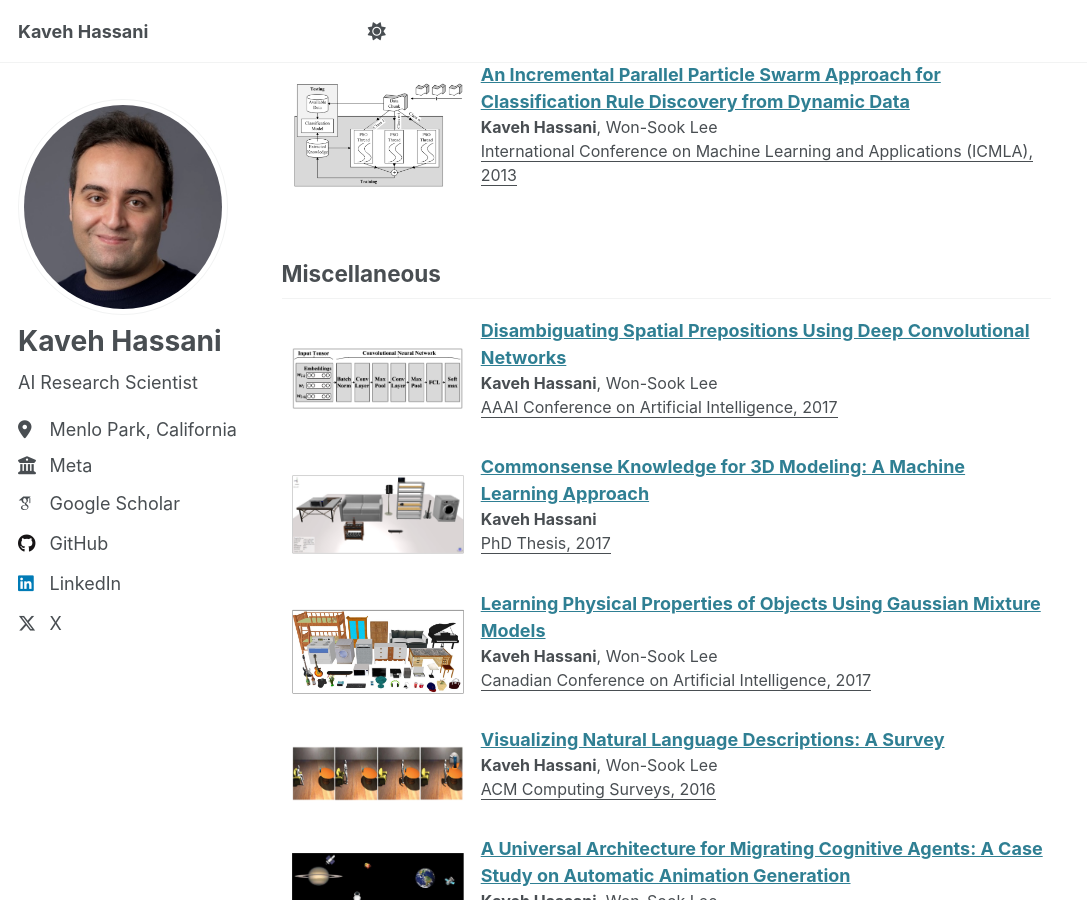
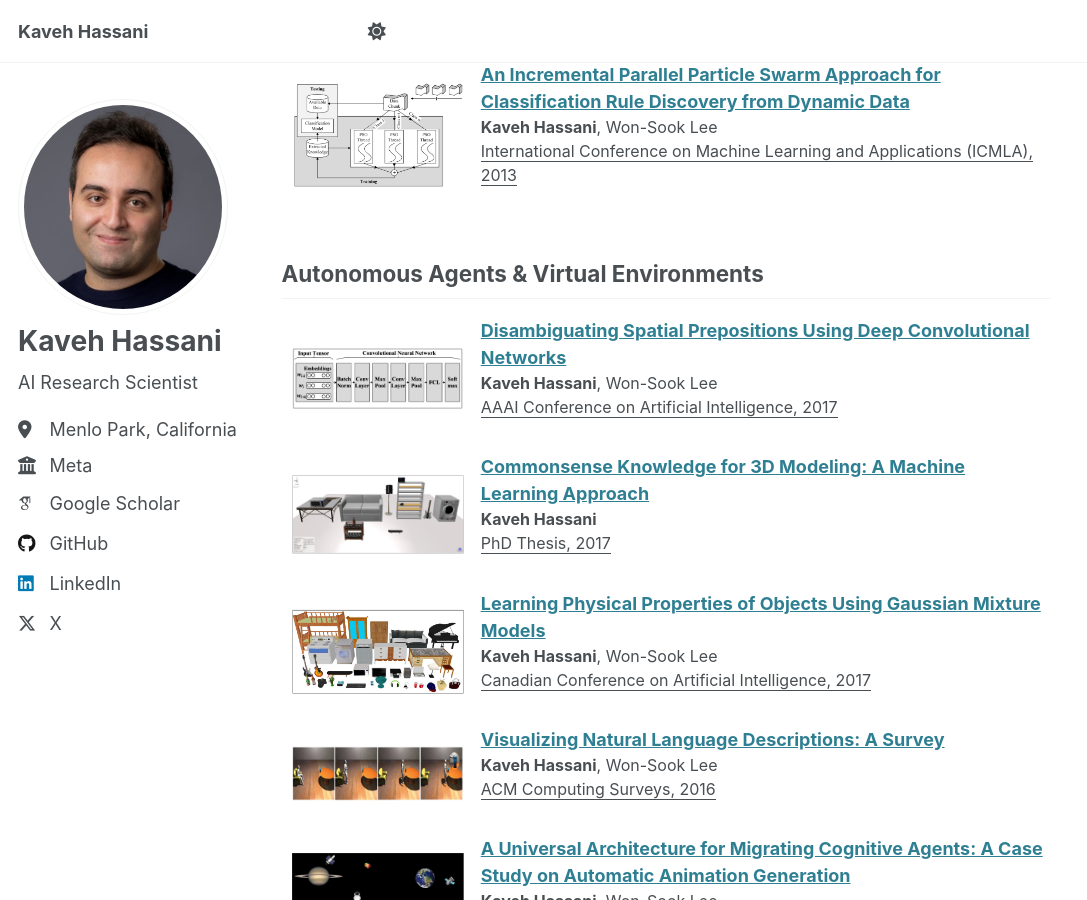
Before and after one commit to kavehhassani/kavehhassani.github.io, a Jekyll site: the page built from _pages/about.md, in a window 1280 px wide and 900 px high, scrolled down 4091 px. Shown: the whole window, without its empty margins (0-1087 px from the left). Built offline with Jekyll 4.4.1, drawn with Linux system fonts in a browser that asks for light colours; some web fonts are replaced.

Commit message:
Rename Miscellaneous to Autonomous Agents & Virtual Environments

```diff
--- a/_pages/about.md
+++ b/_pages/about.md
@@ -523,7 +523,7 @@ redirect_from:
 
 </table>
 
-<h2>Miscellaneous</h2>
+<h2>Autonomous Agents & Virtual Environments</h2>
 <table class="publication-table">
 
   <tr>
--- a/_pages/publications.html
+++ b/_pages/publications.html
@@ -514,7 +514,7 @@ author_profile: true
 
 </table>
 
-<h2>Miscellaneous</h2>
+<h2>Autonomous Agents & Virtual Environments</h2>
 <table class="publication-table">
 
   <tr>
```
